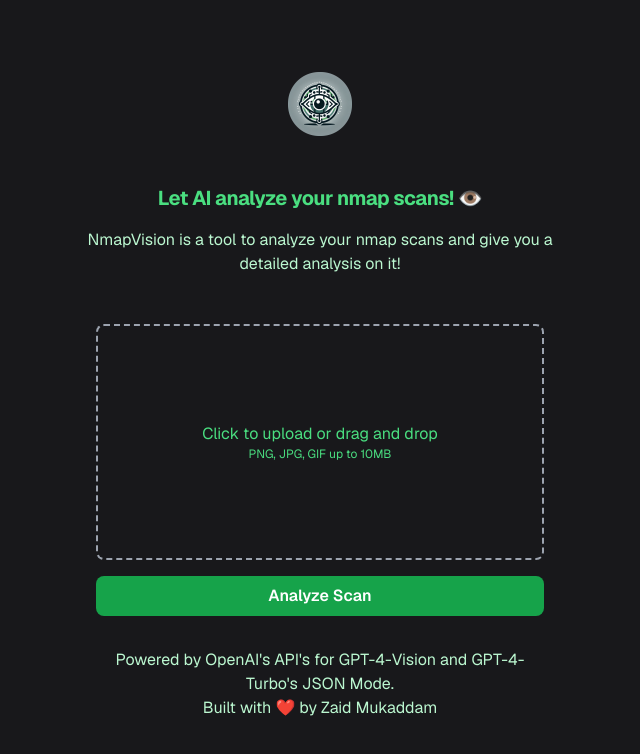
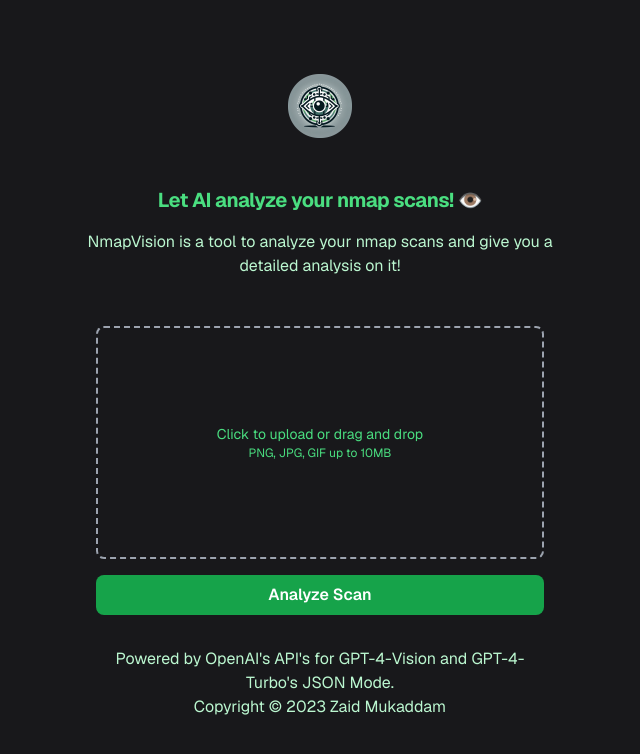
Before and after one commit to zaidmukaddam/nmap-vision, a Next.js app: page / in a window 1280 px wide. Shown: the top 754 px of the page, without its empty margins (320-960 px from the left). Built offline with nearby package versions, Linux system fonts and the light colour scheme.

Commit message:
Update URLs and copyright information

```diff
--- a/src/app/layout.tsx
+++ b/src/app/layout.tsx
@@ -9,7 +9,7 @@
   title: "NmapVision",
   description: "GPT-4 Vision Powered Nmap Scan Analysis",
   type: "website",
-  url: "https://nmapvision.com/",
+  url: "https://nmap-vision.za16.co/",
   siteName: "NmapVision",
   locale: "en_US",
 };
@@ -27,11 +27,11 @@
   title: "NmapVision",
   description: "GPT-4 Vision Powered Nmap Scan Analysis",
   robots: "index, follow",
-  metadataBase: new URL("https://nmapvision.com/"),
+  metadataBase: new URL("https://nmap-vision.za16.co/"),
   openGraph: baseOpenGraphMetadata,
   twitter: baseTwitterMetadata,
   icons: {
-    icon: "/favicon.ico",
+    icon: "https://nmap-vision.za16.co/favicon.ico",
   },
 };
 
--- a/src/app/opengraph-image.tsx
+++ b/src/app/opengraph-image.tsx
@@ -26,7 +26,7 @@
         }}
       >
         <img
-          src={`http://localhost:3000/logo.png`}
+          src={`https://nmap-vision.za16.co/logo.png`}
           alt="Logo"
           tw="w-100 h-100 mb-4 opacity-95"
         />
--- a/src/app/page.tsx
+++ b/src/app/page.tsx
@@ -177,7 +177,7 @@
               htmlFor="file"
               className="cursor-pointer text-sm text-green-400 hover:text-green-600"
             >
-              <span className="mt-2 text-center text-base leading-normal">
+              <span className="mt-2 text-center text-sm leading-normal">
                 Click to upload or drag and drop
               </span>
               <p className="text-center text-xs">PNG, JPG, GIF up to 10MB</p>
@@ -430,7 +430,7 @@
             JSON Mode.
           </p>
           <footer className="text-center text-green-200">
-            Built with ❤️ by{" "}
+            Copyright © 2023{" "}
             <Link href={`https://za16.fyi`}>Zaid Mukaddam</Link>
           </footer>
         </div>
--- a/src/app/twitter-image.tsx
+++ b/src/app/twitter-image.tsx
@@ -26,7 +26,7 @@
         }}
       >
         <img
-          src={`http://localhost:3000/logo.png`}
+          src={`https://nmap-vision.za16.co/logo.png`}
           alt="Logo"
           tw="w-100 h-100 mb-4 opacity-95"
         />
```
